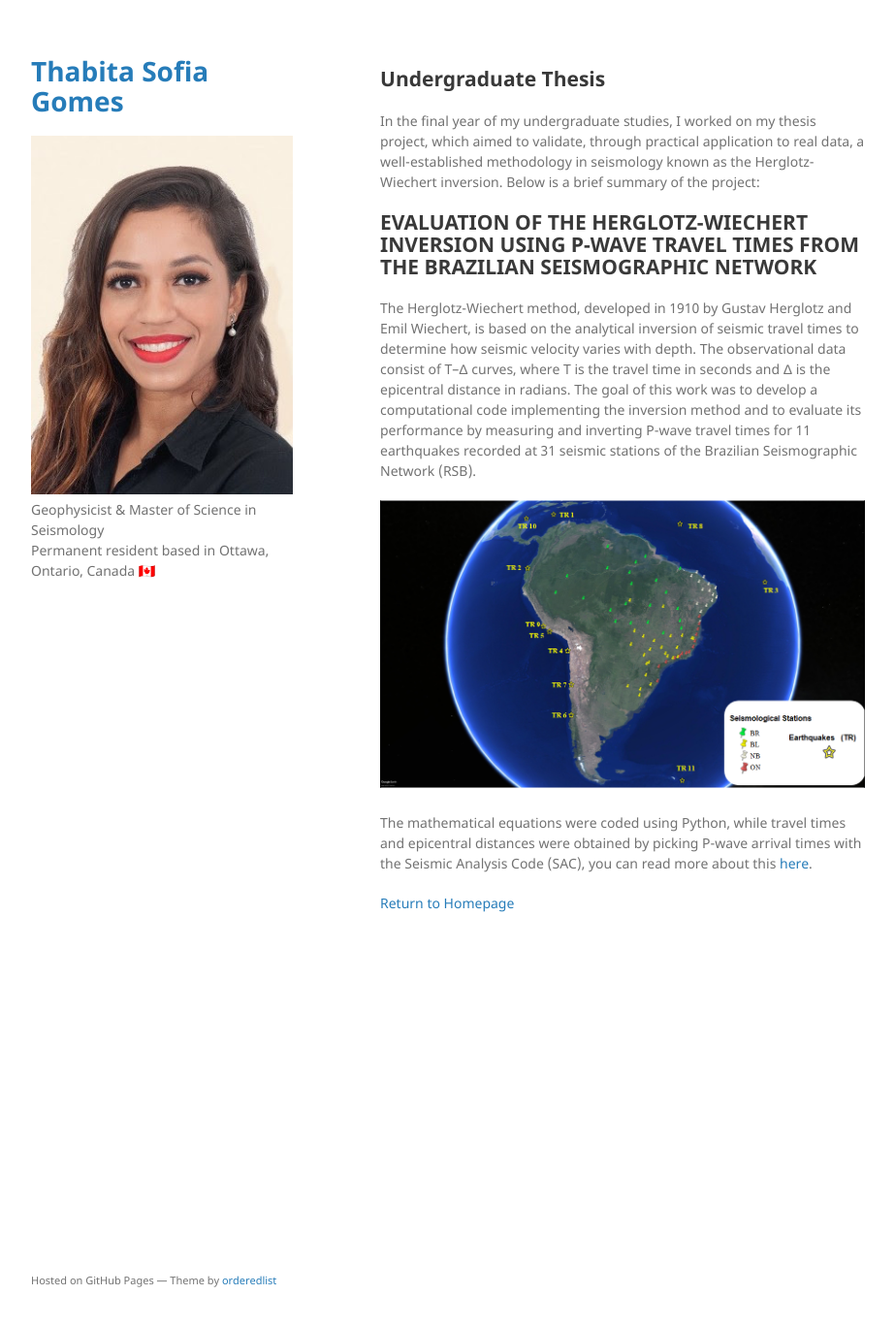
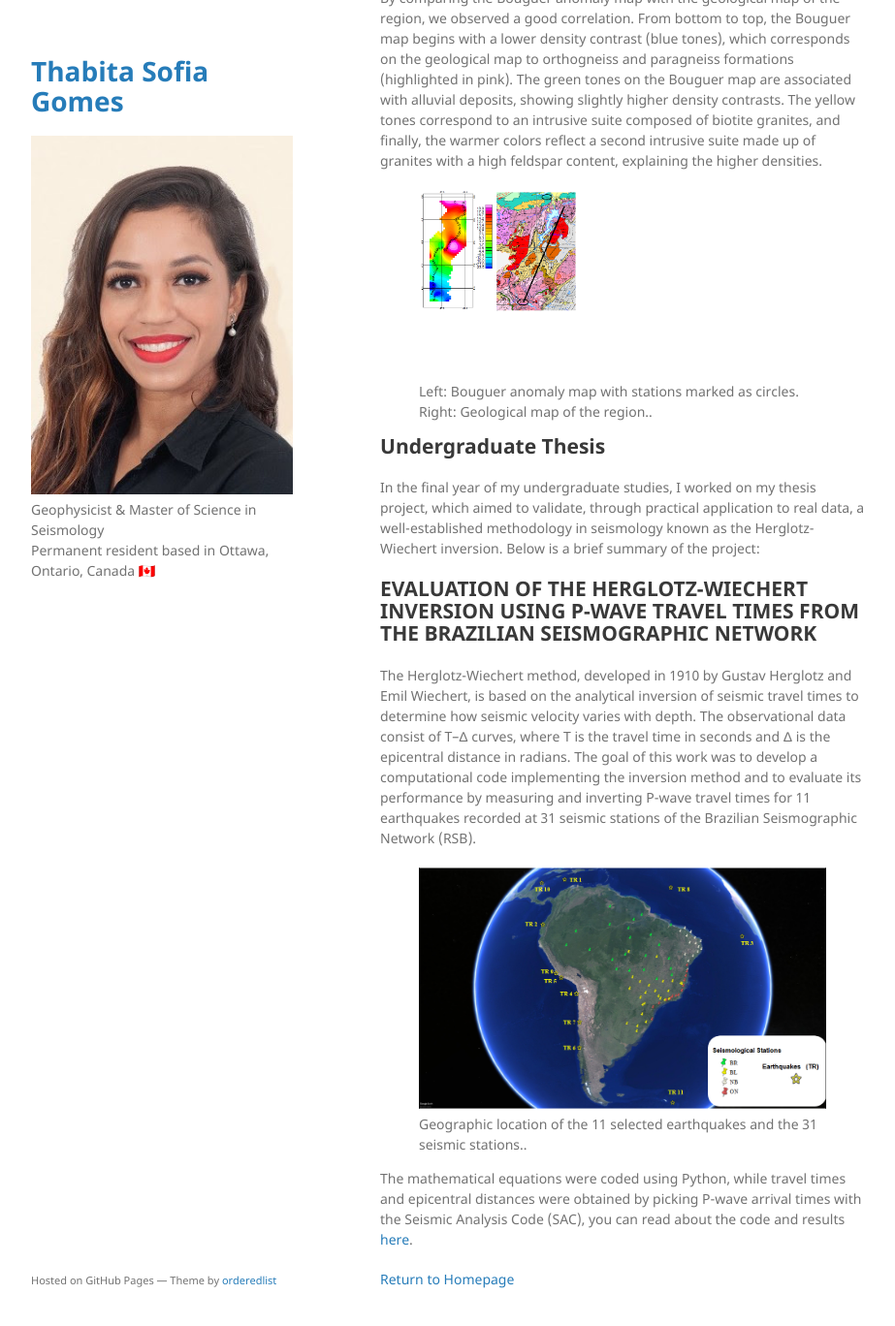
Before and after one commit to ThabitaSofia/thabitagomes, a Jekyll site: the page built from geophysical_surveys.md, in a window 1280 px wide and 1400 px high, scrolled down 3168 px. Shown: the top 1368 px of the window at 97% size, without its empty margins (178-1101 px from the left). Built offline with Jekyll 4.4.1, drawn with Linux system fonts in a browser that asks for light colours; our own code applies the rules of GitHub Pages for plain Markdown files; some of the changed text lies outside the part shown.

Commit message:
changes to all image captions and HW code

```diff
--- a/geophysical_surveys.md
+++ b/geophysical_surveys.md
@@ -19,11 +19,17 @@ The processed data and interpretations are not publicly available.
 
 This project was also conducted at the Federal University of Rio Grande do Norte. The goal was to carry out a magnetometric survey in a section of the campus to provide additional subsurface information to the university's infrastructure department.
 
-![Magnetometric Survey](assets/img/Magnetometria Satelite - PHOTO 2.png "Satellite image of the study area. The red square shows the boundaries of the region where the magnetometric survey was conducted.")
+<figure>
+  <img src="assets/img/Magnetometria Satelite - PHOTO 2.png" alt="Satellite image of the study area. The red square shows the boundaries of the region where the magnetometric survey was conducted.">
+  <figcaption>Satellite image of the study area. The red square shows the boundaries of the region where the magnetometric survey was conducted..</figcaption>
+</figure>
 
 Before field data acquisition, we planned the survey by marking spatial reference points using **GPS data** and organizing the acquisition routine. In this study, we divided a 10x10 m area into imaginary lines spaced 1 meter apart. These lines guided the paths along which we carried the equipment.
 
-![GPS points](assets/img/Mag- Pontos GPS e Grid- PHOTO 3.png "GPS points plotted on the map. Figure 2: Acquisition plan layout.")
+<figure>
+  <img src="assets/img/Mag- Pontos GPS e Grid- PHOTO 3.png" alt="GPS points plotted on the map. Figure 2: Acquisition plan layout.">
+  <figcaption>GPS points plotted on the map. Figure 2: Acquisition plan layout.</figcaption>
+</figure>
 
 
 After field data collection, we used **Geosoft Oasis Montaj** for data processing. Through corrections and data manipulation, we generated a magnetometric anomaly map for the area, shown below. Four distinct anomaly profiles were identified and later associated with specific buried objects:
@@ -34,33 +40,51 @@ After field data collection, we used **Geosoft Oasis Montaj** for data processin
 
 ![Magnetometric anomaly](assets/img/PHOTO 4.png "Magnetometric anomaly profile map.")
 
+<figure>
+  <img src="assets/img/PHOTO 4.png" alt="Magnetometric anomaly profile map.">
+  <figcaption>Magnetometric anomaly profile map.</figcaption>
+</figure>
+
 
 ## Gravimetric Map Generation
 
 The objective of this project was to generate maps for two interconnected gravimetric profiles acquired in the northeastern region of Brazil. These profiles were collected in the field by professors from the Federal University of Rio Grande do Norte in collaboration with the Brazilian Mineral Resources Research Company (CPRM).
 
-![Gravity profile](assets/img/Profiles gravity - PHOTO 5.png "Geographic location of Profiles 1 and 2. Gravimetric stations are marked with stars.")
+<figure>
+  <img src="assets/img/Profiles gravity - PHOTO 5.png" alt="Geographic location of Profiles 1 and 2. Gravimetric stations are marked with stars.">
+  <figcaption>Geographic location of Profiles 1 and 2. Gravimetric stations are marked with stars.</figcaption>
+</figure>
 
 During the data processing stage, we used Microsoft Excel for reduction calculations required by this methodology. Geosoft Oasis Montaj was used to manipulate and visualize the maps. Below is an example of an Excel table showing the calculations performed for Profile 1. The same process was applied to Profile 2.
 
-![Excel table](assets/img/Excel profile 1 grav - PHOTO 6.png "Excel table showing anomaly calculations and corrections for Profile 1.")
+<figure>
+  <img src="assets/img/Excel profile 1 grav - PHOTO 6.png" alt="Excel table showing anomaly calculations and corrections for Profile 1.">
+  <figcaption>Excel table showing anomaly calculations and corrections for Profile 1.</figcaption>
+</figure>
 
 After data processing, a Bouguer anomaly map was created using Geosoft.
 By comparing the Bouguer anomaly map with the geological map of the region, we observed a good correlation. From bottom to top, the Bouguer map begins with a lower density contrast (blue tones), which corresponds on the geological map to orthogneiss and paragneiss formations (highlighted in pink). The green tones on the Bouguer map are associated with alluvial deposits, showing slightly higher density contrasts. The yellow tones correspond to an intrusive suite composed of biotite granites, and finally, the warmer colors reflect a second intrusive suite made up of granites with a high feldspar content, explaining the higher densities.
 
-![Bouguer anomaly](assets/img/PHOTO 7.png "Left: Bouguer anomaly map with stations marked as circles. Right: Geological map of the region.")
+<figure>
+  <img src="assets/img/PHOTO 7.png" alt="Left: Bouguer anomaly map with stations marked as circles. Right: Geological map of the region.">
+  <figcaption>Left: Bouguer anomaly map with stations marked as circles. Right: Geological map of the region..</figcaption>
+</figure>
 
 
 ## Undergraduate Thesis
 
 In the final year of my undergraduate studies, I worked on my thesis project, which aimed to validate, through practical application to real data, a well-established methodology in seismology known as the Herglotz-Wiechert inversion. Below is a brief summary of the project:
+
 ## EVALUATION OF THE HERGLOTZ-WIECHERT INVERSION USING P-WAVE TRAVEL TIMES FROM THE BRAZILIAN SEISMOGRAPHIC NETWORK
 The Herglotz-Wiechert method, developed in 1910 by Gustav Herglotz and Emil Wiechert, is based on the analytical inversion of seismic travel times to determine how seismic velocity varies with depth. The observational data consist of T–Δ curves, where T is the travel time in seconds and Δ is the epicentral distance in radians.
 The goal of this work was to develop a computational code implementing the inversion method and to evaluate its performance by measuring and inverting P-wave travel times for 11 earthquakes recorded at 31 seismic stations of the Brazilian Seismographic Network (RSB).
 
-![Stations map](assets/img/MAPA ESTAÇÕES TCC - PHOTO 8.PNG "Geographic location of the 11 selected earthquakes and the 31 seismic stations.")
+<figure>
+  <img src="assets/img/MAPA ESTAÇÕES TCC - PHOTO 8.PNG" alt="Geographic location of the 11 selected earthquakes and the 31 seismic stations.">
+  <figcaption>Geographic location of the 11 selected earthquakes and the 31 seismic stations..</figcaption>
+</figure>
 
-The mathematical equations were coded using Python, while travel times and epicentral distances were obtained by picking P-wave arrival times with the Seismic Analysis Code (SAC), you can read more about this [here](HW.html).
+The mathematical equations were coded using Python, while travel times and epicentral distances were obtained by picking P-wave arrival times with the Seismic Analysis Code (SAC), you can read about the code and results [here](HW.html).
 
 
 
```
Also changed, not shown: HW.md (+13 -3 lines).
